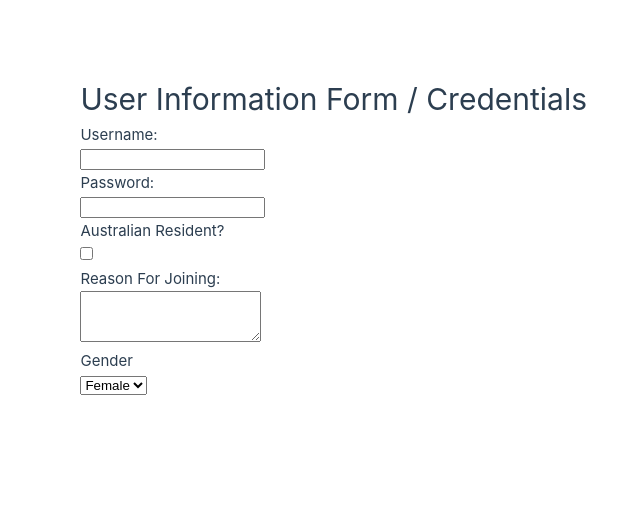
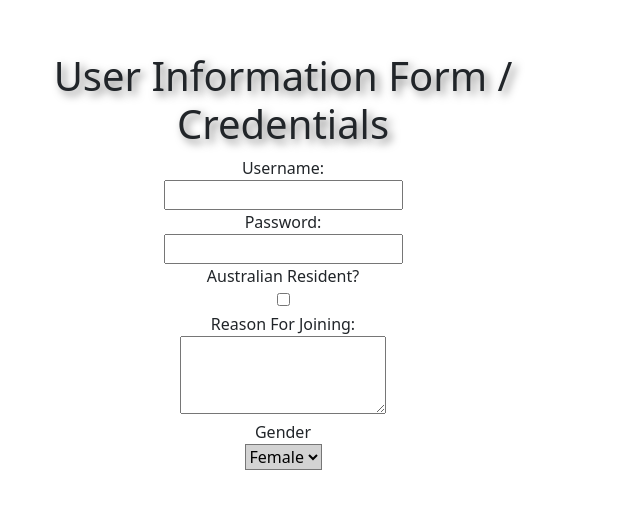
Before and after one commit to ZHENYU-ZHAO-MAX/Zzhao-library, a Vue app: page / in a window 1280 px wide. Shown: the part 164-672 px from the top of the page, without its empty margins (53-693 px from the left). Built offline with nearby package versions, Linux system fonts and the light colour scheme.

Commit message:
Week3 Activity 3-4 completed

```diff
--- a/package.json
+++ b/package.json
@@ -9,6 +9,7 @@
     "preview": "vite preview"
   },
   "dependencies": {
+    "bootstrap": "^5.3.8",
     "vue": "^3.5.40"
   },
   "devDependencies": {
--- a/src/main.js
+++ b/src/main.js
@@ -1,6 +1,11 @@
 import './assets/main.css'
+import './style.css'
 
 import { createApp } from 'vue'
 import App from './App.vue'
 
+// import bootstrap css
+import 'bootstrap/dist/css/bootstrap.min.css'
+// import './style.css'
+
 createApp(App).mount('#app')
--- /dev/null
+++ b/src/style.css
@@ -0,0 +1,26 @@
+/* Tag selectors */
+h1 {
+ text-align: center;
+ margin-top: 20px;
+ text-shadow: 4px 4px 8px rgba(0, 0, 0, 0.5);
+}
+
+/* Class selectors */
+.form {
+ text-align: center;
+ margin-top: 50px;
+}
+
+/* ID selectors */
+#username:focus,
+#password:focus,
+#isAustralian:focus,
+#reason:focus {
+border-color: #FF6347; /* More obvious border color change (Tomato) */
+background-color: #FFEBE8; /* Light background color change */
+}
+
+/* Attribute selectors */
+select[id="gender"] {
+ background-color: #d3d3d3; /* Default background color set to gray */
+}
```
Also changed, not shown: 1 other file (tests, documents, lock files or other folders).
